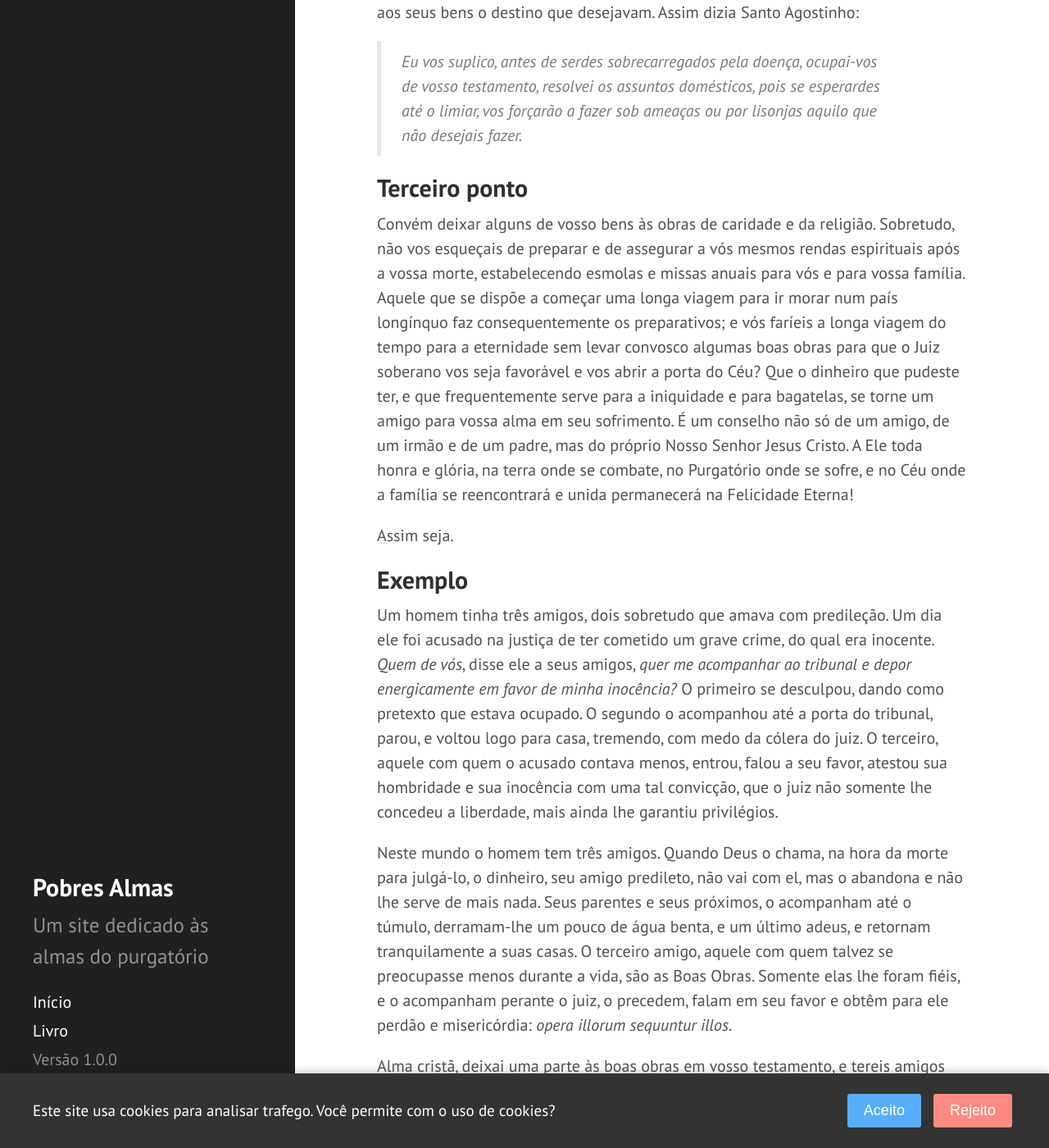
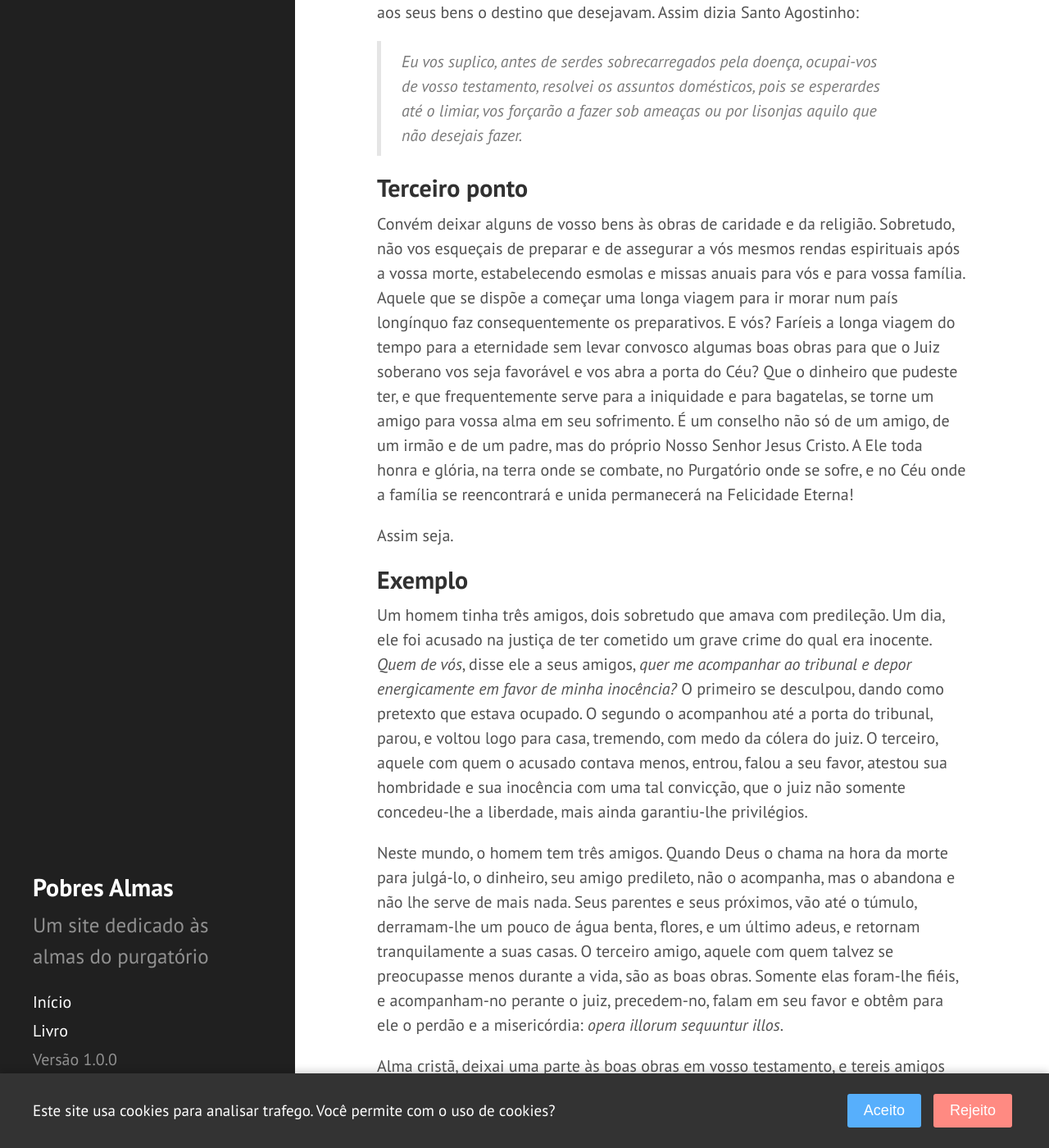
Before and after one commit to daniel-ufabc/poor-souls, a Jekyll site: the page built from _book/dia31.md, in a window 1280 px wide and 1400 px high, scrolled down 1201 px. Shown: the whole window at 82% size. Built offline with Jekyll 4.4.1, drawn with Linux system fonts in a browser that asks for light colours; some of the changed text lies outside the part shown.

Commit message:
small fixes in chapters 30, 31

```diff
--- a/_book/dia31.md
+++ b/_book/dia31.md
@@ -21,20 +21,20 @@ Não sabeis que que o esquecimento dos mortos abrange quase todo o mundo, e que
 
 ## Segundo ponto
 
-Se possuís bens materiais fazei logo o vosso testamento e não deixeis para a última hora. Quem sabe, alma cristã, não sereis surpreendidos por uma morte súbita ou imprevista? Inúmeros casos ratificam este conselho, pois muitos partiram deste mundo sem que tivessem tempo de definir um testamento, e sem que pudessem dar aos seus bens o destino que desejavam. Assim dizia Santo Agostinho:
+Se possuís bens materiais, fazei logo o vosso testamento e não deixeis para a última hora. Quem sabe, alma cristã, não sereis surpreendidos por uma morte súbita ou imprevista? Inúmeros casos ratificam este conselho, pois muitos partiram deste mundo sem que tivessem tempo de definir um testamento, e sem que pudessem dar aos seus bens o destino que desejavam. Assim dizia Santo Agostinho:
 
 > _Eu vos suplico, antes de serdes sobrecarregados pela doença, ocupai-vos de vosso testamento, resolvei os assuntos domésticos, pois se esperardes até o limiar, vos forçarão a fazer sob ameaças ou por lisonjas aquilo que não desejais fazer._
 
 ## Terceiro ponto
 
-Convém deixar alguns de vosso bens às obras de caridade e da religião. Sobretudo, não vos esqueçais de preparar e de assegurar a vós mesmos rendas espirituais após a vossa morte, estabelecendo esmolas e missas anuais para vós e para vossa família. Aquele que se dispõe a começar uma longa viagem para ir morar num país longínquo faz consequentemente os preparativos; e vós faríeis a longa viagem do tempo para a eternidade sem levar convosco algumas boas obras para que o Juiz soberano vos seja favorável e vos abrir a porta do Céu? Que o dinheiro que pudeste ter, e que frequentemente serve para a iniquidade e para bagatelas, se torne um amigo para vossa alma em seu sofrimento. É um conselho não só de um amigo, de um irmão e de um padre, mas do próprio Nosso Senhor Jesus Cristo. A Ele toda honra e glória, na terra onde se combate, no Purgatório onde se sofre, e no Céu onde a família se reencontrará e unida permanecerá na Felicidade Eterna!
+Convém deixar alguns de vosso bens às obras de caridade e da religião. Sobretudo, não vos esqueçais de preparar e de assegurar a vós mesmos rendas espirituais após a vossa morte, estabelecendo esmolas e missas anuais para vós e para vossa família. Aquele que se dispõe a começar uma longa viagem para ir morar num país longínquo faz consequentemente os preparativos. E vós? Faríeis a longa viagem do tempo para a eternidade sem levar convosco algumas boas obras para que o Juiz soberano vos seja favorável e vos abra a porta do Céu? Que o dinheiro que pudeste ter, e que frequentemente serve para a iniquidade e para bagatelas, se torne um amigo para vossa alma em seu sofrimento. É um conselho não só de um amigo, de um irmão e de um padre, mas do próprio Nosso Senhor Jesus Cristo. A Ele toda honra e glória, na terra onde se combate, no Purgatório onde se sofre, e no Céu onde a família se reencontrará e unida permanecerá na Felicidade Eterna!
 
 Assim seja.
 
 ## Exemplo
 
-Um homem tinha três amigos, dois sobretudo que amava com predileção. Um dia ele foi acusado na justiça de ter cometido um grave crime, do qual era inocente. _Quem de vós_, disse ele a seus amigos, _quer me acompanhar ao tribunal e depor energicamente em favor de minha inocência?_ O primeiro se desculpou, dando como pretexto que estava ocupado. O segundo o acompanhou até a porta do tribunal, parou, e voltou logo para casa, tremendo, com medo da cólera do juiz. O terceiro, aquele com quem o acusado contava menos, entrou, falou a seu favor, atestou sua hombridade e sua inocência com uma tal convicção, que o juiz não somente lhe concedeu a liberdade, mais ainda lhe garantiu privilégios.
+Um homem tinha três amigos, dois sobretudo que amava com predileção. Um dia, ele foi acusado na justiça de ter cometido um grave crime do qual era inocente. _Quem de vós_, disse ele a seus amigos, _quer me acompanhar ao tribunal e depor energicamente em favor de minha inocência?_ O primeiro se desculpou, dando como pretexto que estava ocupado. O segundo o acompanhou até a porta do tribunal, parou, e voltou logo para casa, tremendo, com medo da cólera do juiz. O terceiro, aquele com quem o acusado contava menos, entrou, falou a seu favor, atestou sua hombridade e sua inocência com uma tal convicção, que o juiz não somente concedeu-lhe a liberdade, mais ainda garantiu-lhe privilégios.
 
-Neste mundo o homem tem três amigos. Quando Deus o chama, na hora da morte para julgá-lo, o dinheiro, seu amigo predileto, não vai com el, mas o abandona e não lhe serve de mais nada. Seus parentes e seus próximos, o acompanham até o túmulo, derramam-lhe um pouco de água benta, e um último adeus, e retornam tranquilamente a suas casas. O terceiro amigo, aquele com quem talvez se preocupasse menos durante a vida, são as Boas Obras. Somente elas lhe foram fiéis, e o acompanham perante o juiz, o precedem, falam em seu favor e obtêm para ele perdão e misericórdia: _opera illorum sequuntur illos_.
+Neste mundo, o homem tem três amigos. Quando Deus o chama na hora da morte para julgá-lo, o dinheiro, seu amigo predileto, não o acompanha, mas o abandona e não lhe serve de mais nada. Seus parentes e seus próximos, vão até o túmulo, derramam-lhe um pouco de água benta, flores, e um último adeus, e retornam tranquilamente a suas casas. O terceiro amigo, aquele com quem talvez se preocupasse menos durante a vida, são as boas obras. Somente elas foram-lhe fiéis, e acompanham-no perante o juiz, precedem-no, falam em seu favor e obtêm para ele o perdão e a misericórdia: _opera illorum sequuntur illos_.
 
 Alma cristã, deixai uma parte às boas obras em vosso testamento, e tereis amigos dedicados que fecharão para vós as portas do Purgatório e vos abrirão as portas do Céu. _Hoc fac et vives!_
```
Also changed, not shown: _book/dia30.md (+4 -4 lines), 5 other files.
